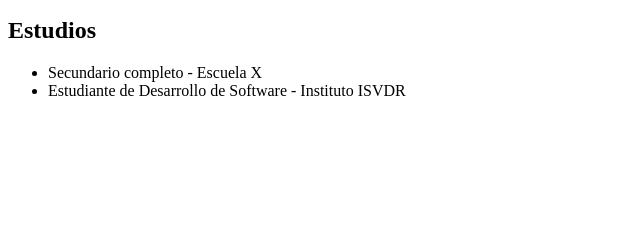
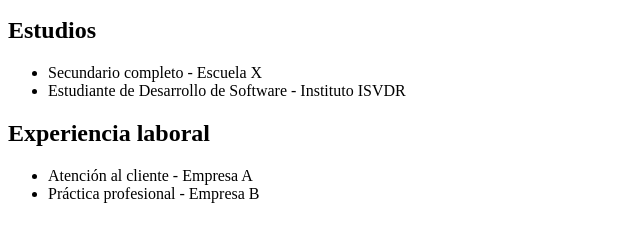
Before and after one commit to Ismael-Rivarola/curriculum-html, a plain HTML site: page index.html in a window 1280 px wide. Shown: the part 101-342 px from the top of the page, without its empty margins (0-640 px from the left). Drawn offline with Linux system fonts and the light colour scheme.

Commit message:
Agregada sección de experiencia laboral

```diff
--- a/index.html
+++ b/index.html
@@ -11,6 +11,11 @@
   <li>Secundario completo - Escuela X</li>
   <li>Estudiante de Desarrollo de Software - Instituto ISVDR</li>
 </ul>
+<h2>Experiencia laboral</h2>
+<ul>
+  <li>Atención al cliente - Empresa A</li>
+  <li>Práctica profesional - Empresa B</li>
+</ul>
 
 </body>
 </html>
```
